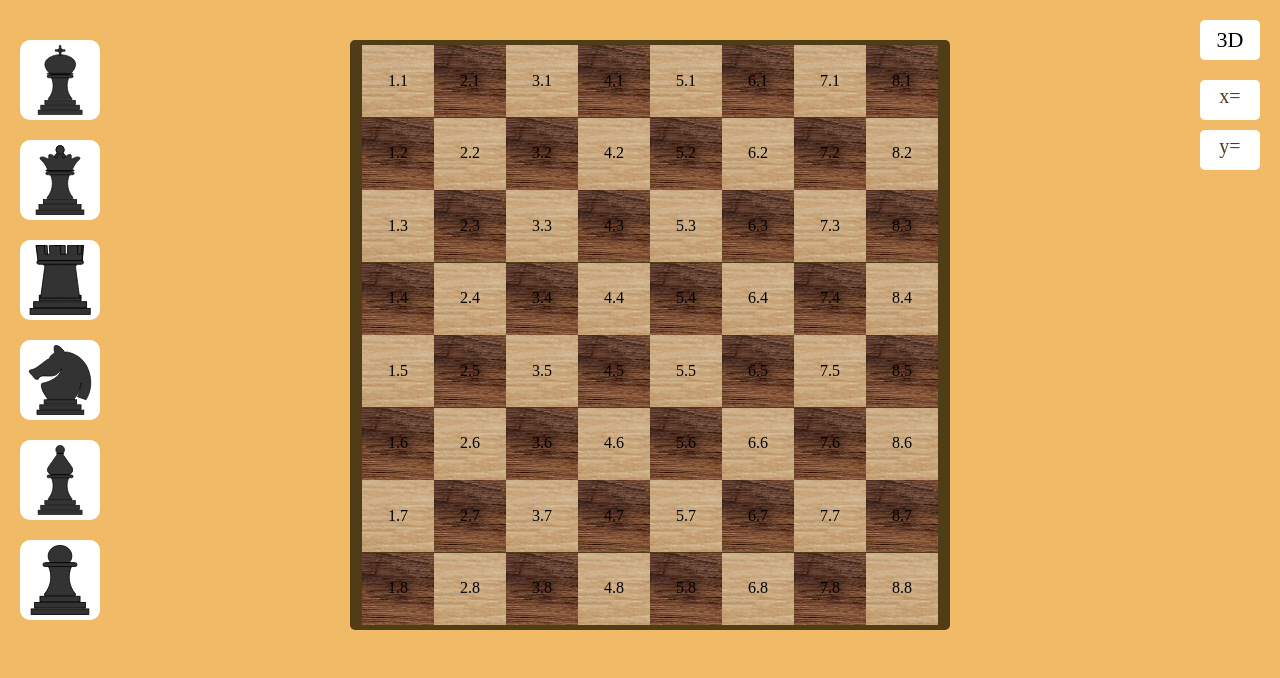
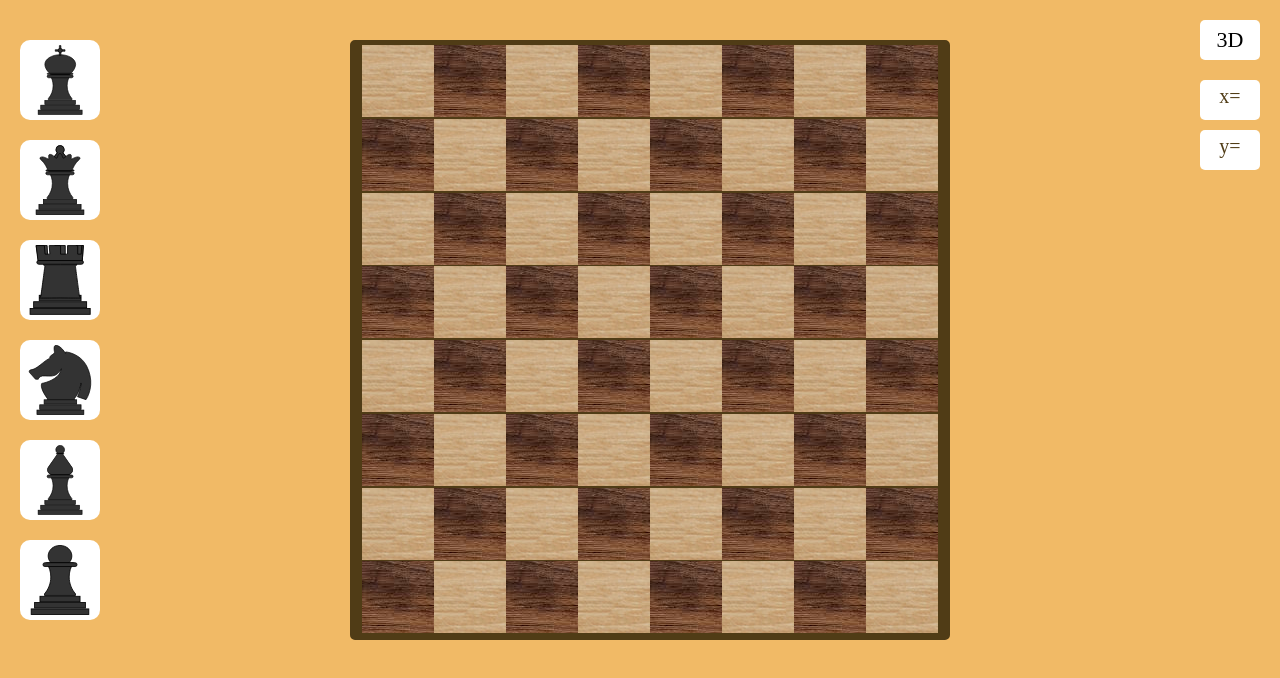
Before and after one commit to laziza00/chess, a plain HTML site: page index.html in a window 1280 px wide. Drawn offline with nearby package versions, Linux system fonts and the light colour scheme.

Commit message:
initial commmit

```diff
--- a/css/style.css
+++ b/css/style.css
@@ -43,7 +43,7 @@ body {
   margin: 20px 0 0 0;
   border: 5px solid rgb(80, 60, 22);
   width: 600px;
-  height: 590px;
+  height: 600px;
   padding: 0 7px;
   background-color: rgb(80, 60, 22);
   display: flex;
--- a/js/main.js
+++ b/js/main.js
@@ -28,7 +28,7 @@ arr.forEach((item, index )=> {
         let li = document.createElement('li')
 
         li.classList.add('a' + item.x, 'b' + item.y, 'ches__item');
-        li.textContent = item.x + "." +item.y;
+        // li.textContent = item.x + "." +item.y;
 
         if( (item.x+item.y) %2==0) {
 
@@ -416,6 +416,8 @@ chessTable.addEventListener("mouseout", () => {
     tableList.forEach((element) => {
         console.log('ok');
         element.classList.remove('green');
+        textX.textContent = `x = 0`;
+        textY.textContent = `y = 0`;
     })
 })
 
```
